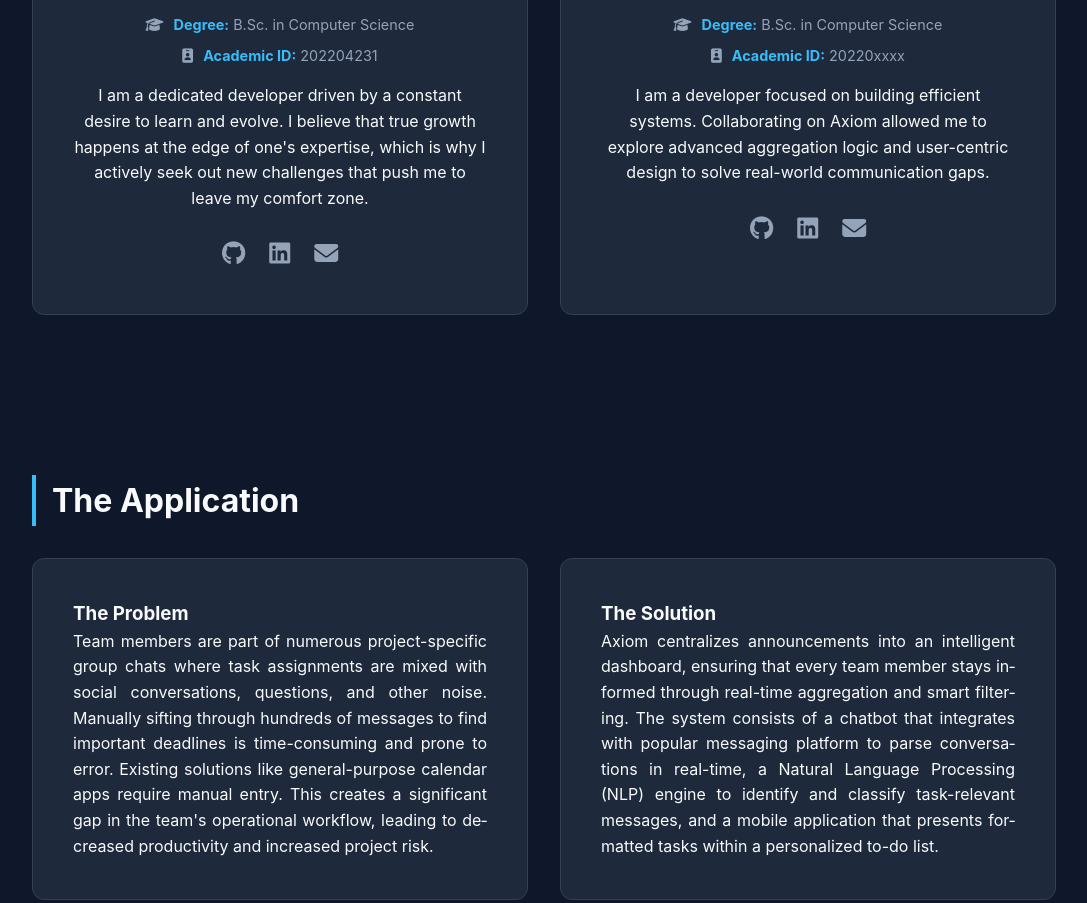
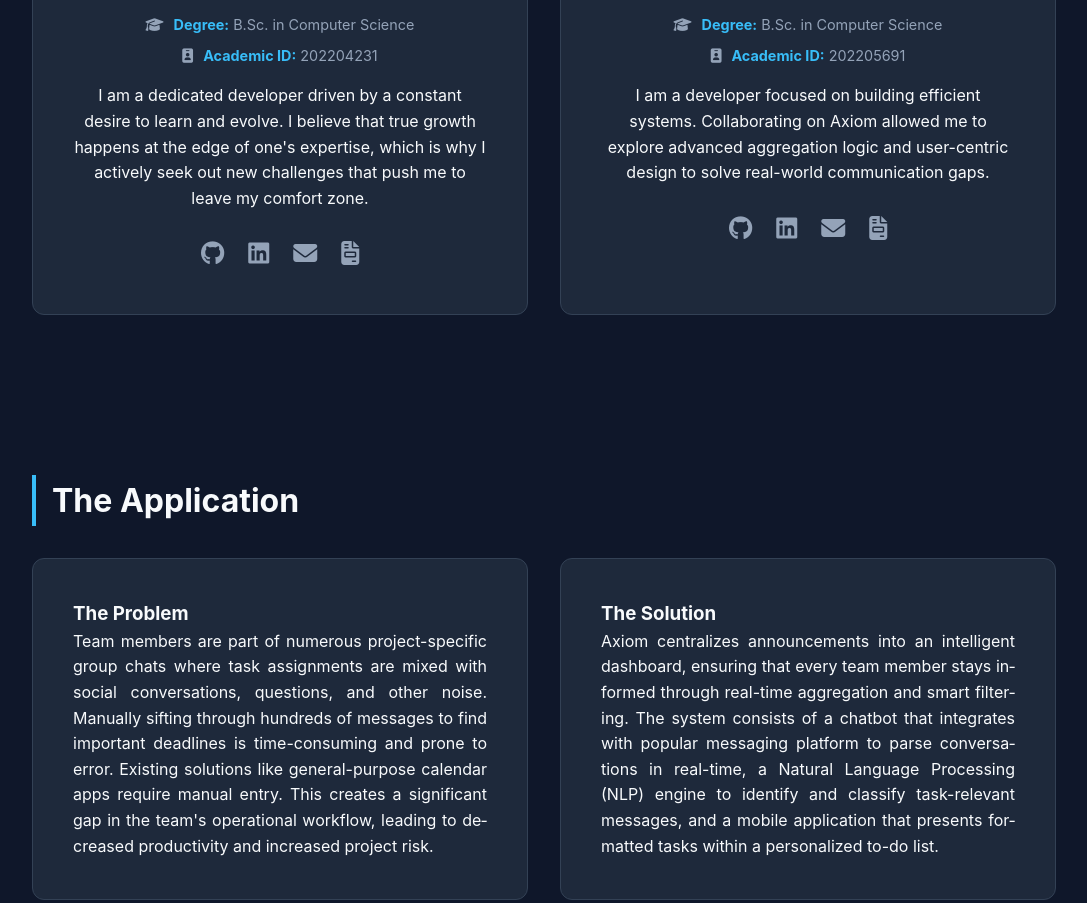
Before and after one commit to MohammedAlaradi/AxiomWebsite, a plain HTML site: page index.html in a window 1280 px wide. Shown: the part 937-1840 px from the top of the page, without its empty margins (96-1183 px from the left). Drawn offline with Linux system fonts and the light colour scheme.

Commit message:
Added abdulrahman info, resume placeholder

```diff
--- a/index.html
+++ b/index.html
@@ -277,7 +277,7 @@
 
             <div class="card">
                 <div class="profile-stack">
-                    <img src="Images/Mohammed personal image.jpeg" alt="Mohammed Alaradi" class="profile-img">
+                    <img src="Extra/Mohammed personal image.jpeg" alt="Mohammed Alaradi" class="profile-img">
                     <div class="profile-content">
                         <h3 style="font-size: 1.8rem;">Mohammed Alaradi</h3>
                         <div class="academic-info">
@@ -289,6 +289,7 @@
                             <a href="https://github.com/MohammedAlaradi" target="_blank"><i class="fab fa-github"></i></a>
                             <a href="https://linkedin.com/in/mohammed-alaradi-547bba379" target="_blank"><i class="fab fa-linkedin"></i></a>
                             <a href="mailto:mohdaradi2004@gmail.com"><i class="fas fa-envelope"></i></a>
+                            <a href="Extra/Mohammed Alaradi Resume.pdf" download><i class="fas fa-file-invoice"></i></a>
                         </div>
                     </div>
                 </div>
@@ -301,13 +302,14 @@
                         <h3 style="font-size: 1.8rem;">Abdulrahman Alshaikh</h3>
                         <div class="academic-info">
                             <div class="info-item"><i class="fas fa-graduation-cap"></i> <span><b>Degree:</b> B.Sc. in Computer Science</span></div>
-                            <div class="info-item"><i class="fas fa-id-badge"></i> <span><b>Academic ID:</b> 20220xxxx</span></div>
+                            <div class="info-item"><i class="fas fa-id-badge"></i> <span><b>Academic ID:</b> 202205691</span></div>
                         </div>
                         <p>I am a developer focused on building efficient systems. Collaborating on Axiom allowed me to explore advanced aggregation logic and user-centric design to solve real-world communication gaps.</p>
                         <div class="social-links">
-                            <a href="#" target="_blank"><i class="fab fa-github"></i></a>
-                            <a href="#" target="_blank"><i class="fab fa-linkedin"></i></a>
-                            <a href="mailto:partner@email.com"><i class="fas fa-envelope"></i></a>
+                            <a href="https://github.com/alshaikh200" target="_blank"><i class="fab fa-github"></i></a>
+                            <a href="https://www.linkedin.com/in/%D8%B9%D8%A8%D8%AF%D8%A7%D9%84%D8%B1%D8%AD%D9%85%D9%86-%D8%A7%D9%84%D8%B4%D9%8A%D8%AE-5339613bb/" target="_blank"><i class="fab fa-linkedin"></i></a>
+                            <a href="mailto:a.alshaikh200@gmail.com"><i class="fas fa-envelope"></i></a>
+                            <a href="Abdulrahman Resume.pdf" download><i class="fas fa-file-invoice"></i></a>
                         </div>
                     </div>
                 </div>
@@ -356,7 +358,6 @@
             <h3><i class="fab fa-discord"></i> Bot Integration</h3>
             <div class="tech-list">
                 <span class="tech-tag">Discord.js</span>
-                <span class="tech-tag">Node.js</span>
                 <span class="tech-tag">Webhooks</span>
             </div>
         </div>
@@ -373,6 +374,7 @@
         <div class="stack-category">
             <h3><i class="fas fa-server"></i> Core Backend</h3>
             <div class="tech-list">
+                <span class="tech-tag">Node.js</span>
                 <span class="tech-tag">MySQL</span>
                 <span class="tech-tag">RESTful API</span>
             </div>
```
Also changed, not shown: Extra/Mohammed personal image.jpeg (renamed from Images/Mohammed personal image.jpeg), 1 other file.
